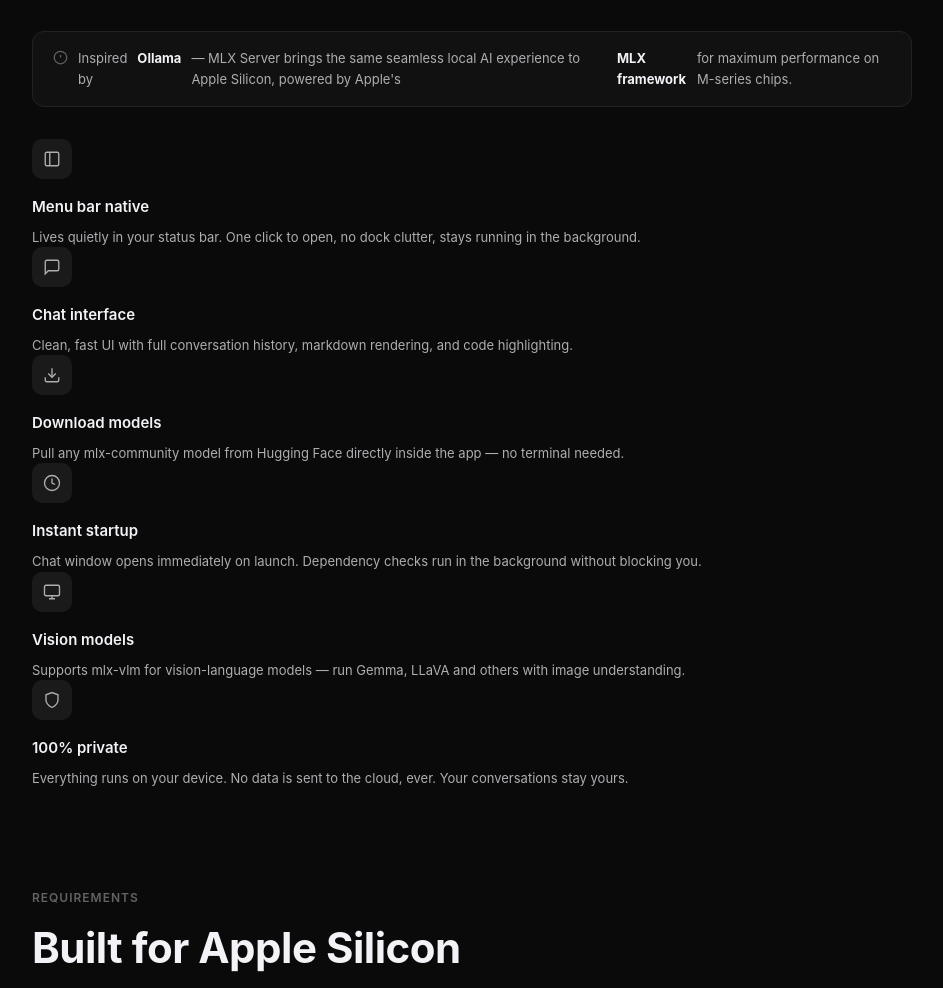
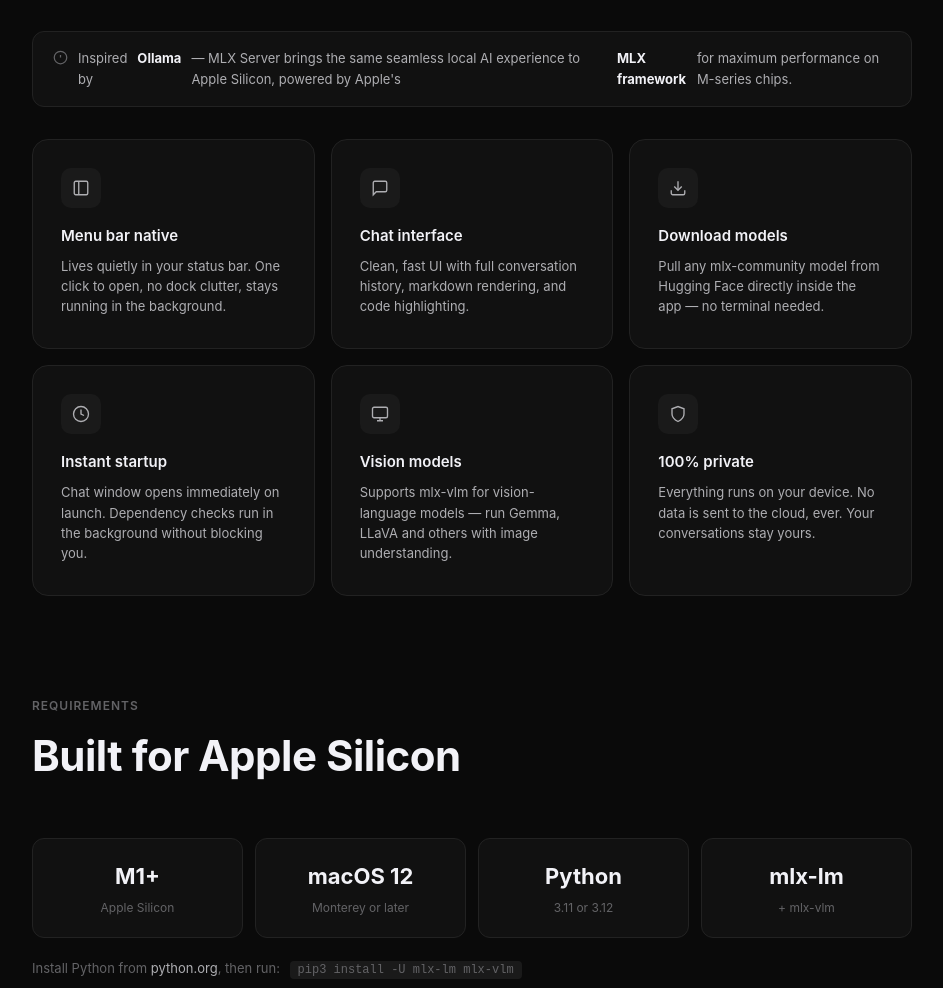
Before and after one commit to pianistprogrammer/mlx-server, a plain HTML site: page index.html in a window 1280 px wide. Shown: the part 1400-2388 px from the top of the page, without its empty margins (168-1111 px from the left). Drawn offline with Linux system fonts and the light colour scheme.

Commit message:
Feature cards: proper 3-col grid with individual borders and hover

```diff
--- a/index.html
+++ b/index.html
@@ -164,12 +164,15 @@ h1 em { font-style: normal; color: var(--text2); }
 .ollama-note svg { flex-shrink: 0; margin-top: 2px; color: var(--text3); }
 .ollama-note strong { color: var(--text); }
 
-  display: grid; grid-template-columns: repeat(auto-fit, minmax(260px, 1fr));
-  gap: 1px; background: var(--border); border: 1px solid var(--border); border-radius: 16px; overflow: hidden;
+.features-grid {
+  display: grid; grid-template-columns: repeat(3, 1fr); gap: 16px;
 }
 .feature-card {
-  background: var(--bg2); padding: 28px 28px 32px;
+  background: var(--bg2); border: 1px solid var(--border);
+  border-radius: 16px; padding: 28px 28px 32px;
+  transition: border-color 0.2s;
 }
+.feature-card:hover { border-color: #444; }
 .feature-icon {
   width: 40px; height: 40px; background: var(--bg3);
   border-radius: 10px; display: flex; align-items: center; justify-content: center;
@@ -219,7 +222,11 @@ footer {
   .preview { padding: 0 20px; }
   .preview-sidebar { display: none; }
   .features, .requirements, .cta { padding: 0 24px; }
+  .features-grid { grid-template-columns: 1fr; }
   footer { padding: 24px 24px; }
+}
+@media (max-width: 860px) and (min-width: 601px) {
+  .features-grid { grid-template-columns: repeat(2, 1fr); }
 }
 </style>
 </head>
```
